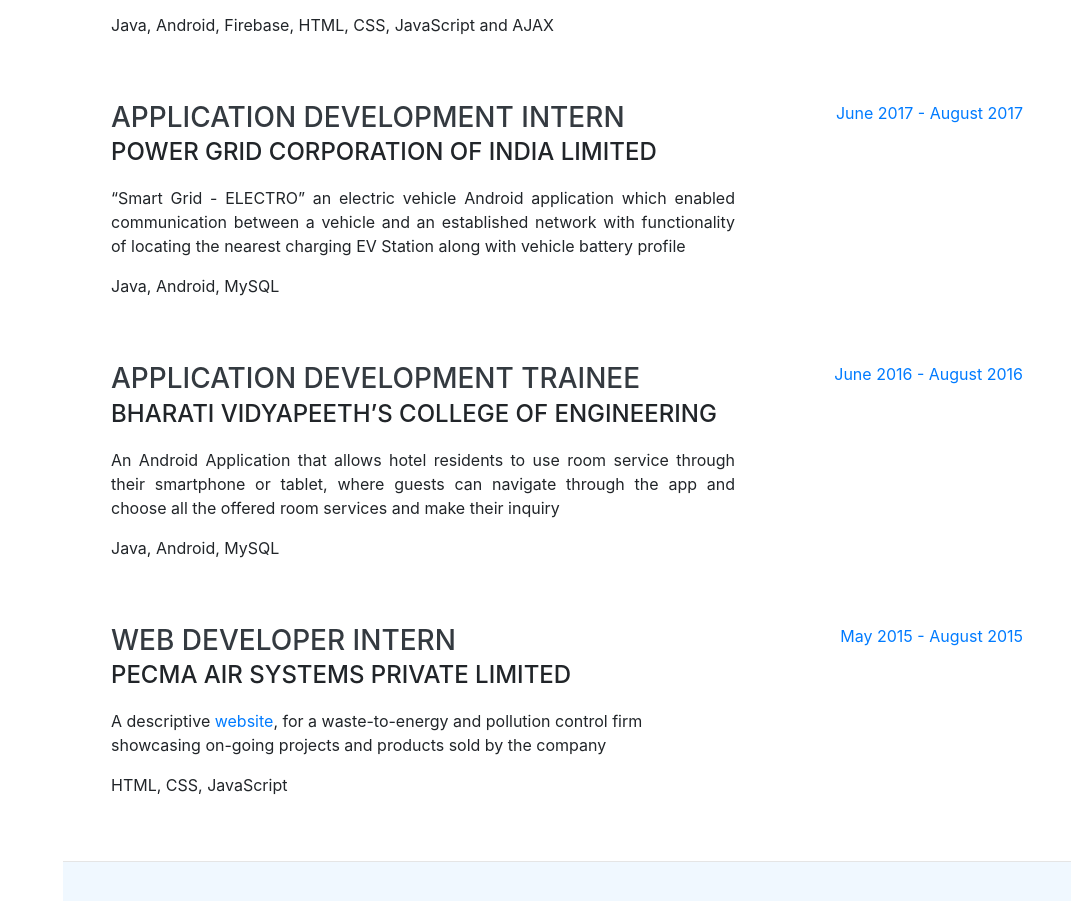
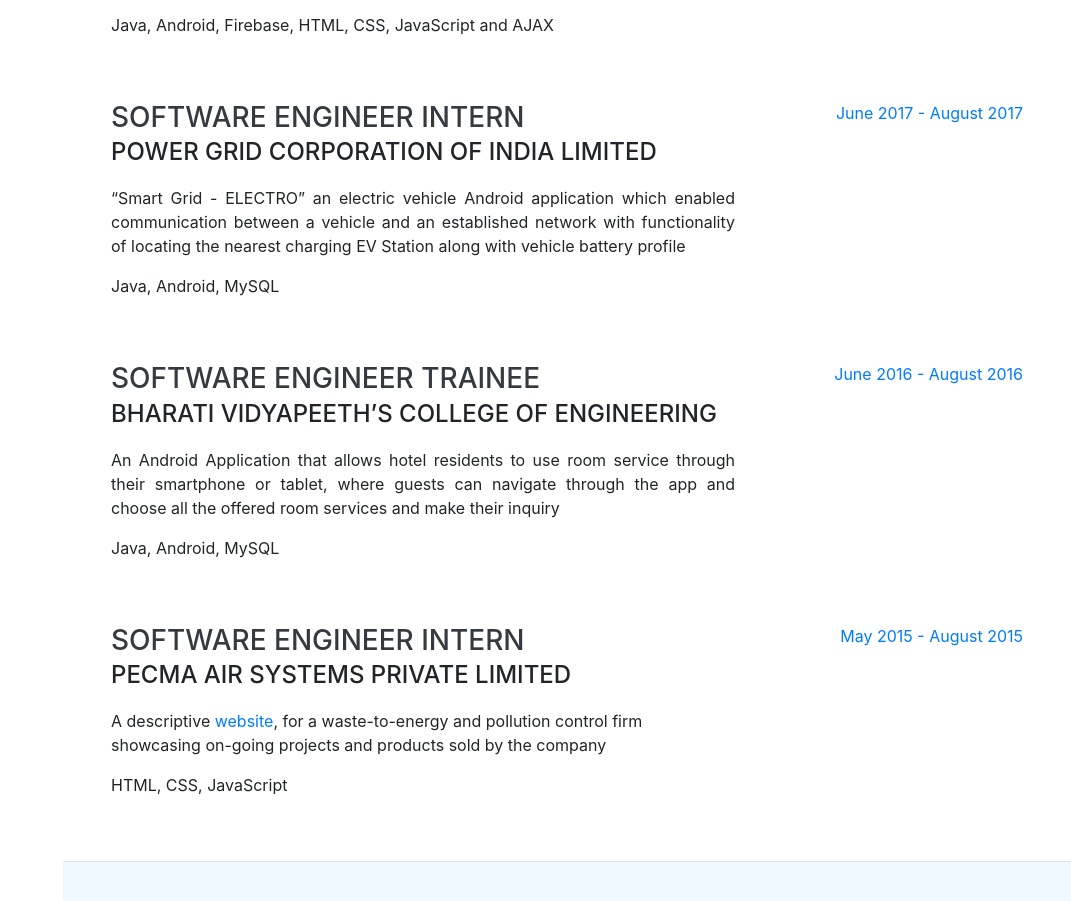
Before and after one commit to krishnasehgal/krishnasehgal.github.io, a website with bundled scripts: page index.html in a window 1280 px wide. Shown: the part 1370-2271 px from the top of the page, without its empty margins (209-1280 px from the left). Built offline with nearby package versions, Linux system fonts and the light colour scheme; a web font is replaced by a local one.

Commit message:
Update index.html

```diff
--- a/index.html
+++ b/index.html
@@ -130,7 +130,7 @@
 
         <div class="resume-item d-flex flex-column flex-md-row justify-content-between mb-5">
           <div class="resume-content">
-            <h3 class="mb-0">Application Development Intern</h3>
+            <h3 class="mb-0">Software Engineer Intern</h3>
             <div class="subheading mb-3">Power Grid Corporation of India Limited</div>
             <p style="text-align: justify;">“Smart Grid - ELECTRO” an electric vehicle Android application which enabled communication between a vehicle and an established network with functionality of locating the nearest charging EV Station along with vehicle battery profile</p>
 			  <p>Java, Android, MySQL</p>
@@ -142,7 +142,7 @@
 
         <div class="resume-item d-flex flex-column flex-md-row justify-content-between mb-5">
           <div class="resume-content">
-            <h3 class="mb-0">Application Development Trainee</h3>
+            <h3 class="mb-0">Software Engineer Trainee</h3>
             <div class="subheading mb-3">Bharati Vidyapeeth’s College of Engineering</div>
             <p style="text-align: justify;">An Android Application that allows hotel residents to use room service through their smartphone or tablet, where guests can navigate through the app and choose all the offered room services and make their inquiry</p>
 			   <p>Java, Android, MySQL</p>
@@ -154,7 +154,7 @@
 
         <div class="resume-item d-flex flex-column flex-md-row justify-content-between">
           <div class="resume-content">
-            <h3 class="mb-0">Web Developer Intern</h3>
+            <h3 class="mb-0">Software Engineer Intern</h3>
             <div class="subheading mb-3">Pecma Air Systems Private Limited</div>
             <p>A descriptive <a href="http://www.pecmapollutioncontrol.com">website</a>, for a waste-to-energy and pollution control firm showcasing on-going projects and products sold by the company</p>
 			   <p>HTML, CSS, JavaScript</p>
```
